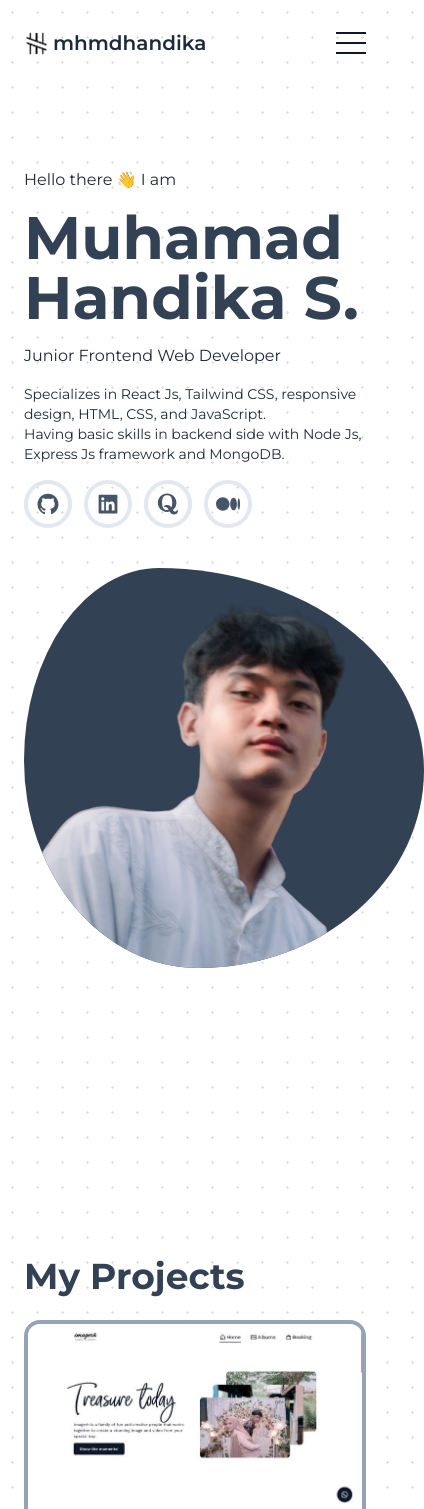
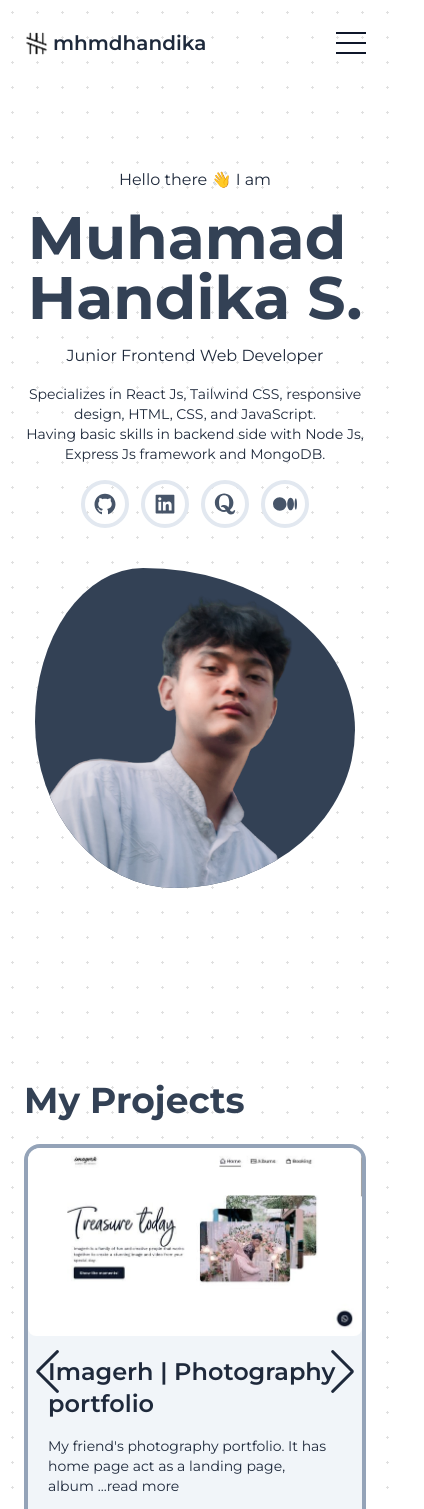
Before and after one commit to mhmmdhandika/handikas-portfolio, a React (Vite) app: page / in a window 390 px wide. Shown: the top 1509 px of the page, 424 px wide, since content can reach past the window. Built offline with nearby package versions, Linux system fonts and the light colour scheme; the HTML template or start-up script is replaced by a standard one.

Commit message:
fixed header responsive and other margin

```diff
--- a/src/index.css
+++ b/src/index.css
@@ -141,8 +141,6 @@ h1 {
 /*End Swal*/
 
 .img-profile {
-  width: 400px;
-  height: 400px;
   background-color: #334155;
   animation: animate-blob 10s linear infinite;
 }
--- a/src/partials/Contact.jsx
+++ b/src/partials/Contact.jsx
@@ -45,7 +45,7 @@ export default function Contact() {
     <section
       role={thisSection.href}
       id={thisSection.href}
-      className='initial-section'
+      className='initial-section mb-10'
     >
       <div className='child-section'>
         <h2 className='title-section'>{thisSection.name} me</h2>
--- a/src/partials/Hero.jsx
+++ b/src/partials/Hero.jsx
@@ -36,16 +36,16 @@ export default function Hero() {
   ];
 
   return (
-    <header id={thisSection.href} className='initial-section mb-44 md:mt-44'>
-      <div className='child-section mx-auto flex flex-col p-6 md:flex-row md:items-start md:justify-between lg:items-center xl:p-0'>
-        <div className='flex flex-col gap-4 text-primary sm:w-10/12 md:w-3/5'>
+    <header id={thisSection.href} className='initial-section md:mt-28 lg:mt-44'>
+      <div className='child-section mx-auto flex flex-col items-center p-6 md:justify-between lg:flex-row lg:items-center xl:p-0'>
+        <div className='flex flex-col items-center gap-4 text-primary sm:w-full md:order-2 lg:order-1 lg:w-3/5 lg:items-start'>
           <h4>Hello there 👋 I am</h4>
           <h1 className='text-6xl font-bold text-secondary'>
             Muhamad <br />
             Handika S.
           </h1>
           <h2 className='text-md'>Junior Frontend Web Developer</h2>
-          <p className='max-w-[30rem] text-sm md:max-w-[25rem]'>
+          <p className='max-w-[30rem] text-center text-sm md:max-w-[25rem] lg:text-start'>
             Specializes in React Js, Tailwind CSS, responsive design, HTML, CSS,
             and JavaScript. <br /> Having basic skills in backend side with Node
             Js, Express Js framework and MongoDB.
@@ -70,8 +70,8 @@ export default function Hero() {
             })}
           </ul>
         </div>
-        <div className='group relative mt-10 md:mt-0 md:block md:w-2/5'>
-          <div className='img-profile relative overflow-hidden'>
+        <div className='lg:order-1lg:order-2 group relative mt-10 md:order-1 md:mt-0 md:mb-10 md:block md:w-2/5'>
+          <div className='img-profile relative w-[20rem] overflow-hidden lg:w-[23rem]'>
             <img
               src='/assets/img/other/my-photo.png'
               alt="Muhamad Handika Sopian's photo"
--- a/src/partials/Projects.jsx
+++ b/src/partials/Projects.jsx
@@ -23,7 +23,7 @@ export default function Projects() {
     <section
       role={thisSection.href}
       id={thisSection.href}
-      className='initial-section mt-60 mb-16'
+      className='initial-section my-16'
     >
       <div className='child-section'>
         <h2 className='title-section'>{`My ${thisSection.name}`}</h2>
```
